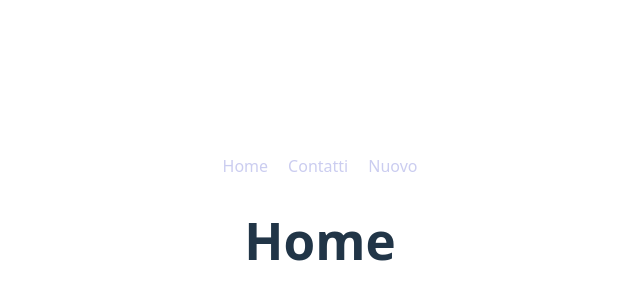
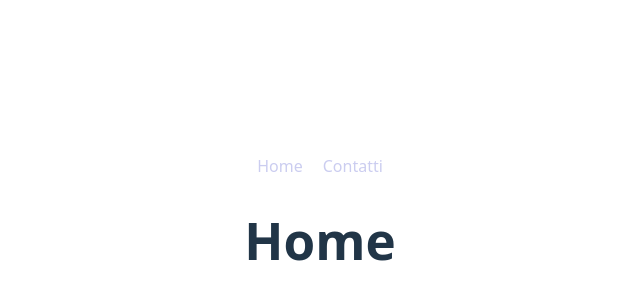
Before and after one commit to giuliadev95/Crud-app-Node.js-Express-SQL-Server-React., a React (Vite) app in the folder frontend/: page / in a window 1280 px wide. Shown: the part 172-472 px from the top of the page, without its empty margins (320-960 px from the left). Built offline with nearby package versions, Linux system fonts and the light colour scheme.

Commit message:
Removed the '/nuovo-contatto' route from the NavBar.jsx as it was useless.

```diff
--- a/frontend/src/components/Navbar.jsx
+++ b/frontend/src/components/Navbar.jsx
@@ -6,7 +6,7 @@ function Navbar() {
             <nav>
                 <Link to='/'>Home</Link>
                 <Link to='/contatti'>Contatti</Link>
-                <Link to='/nuovo-contatto'>Nuovo</Link>
+               { /* <Link to='/nuovo-contatto'>Nuovo</Link> */ }
             </nav>
         </>
     )
```
